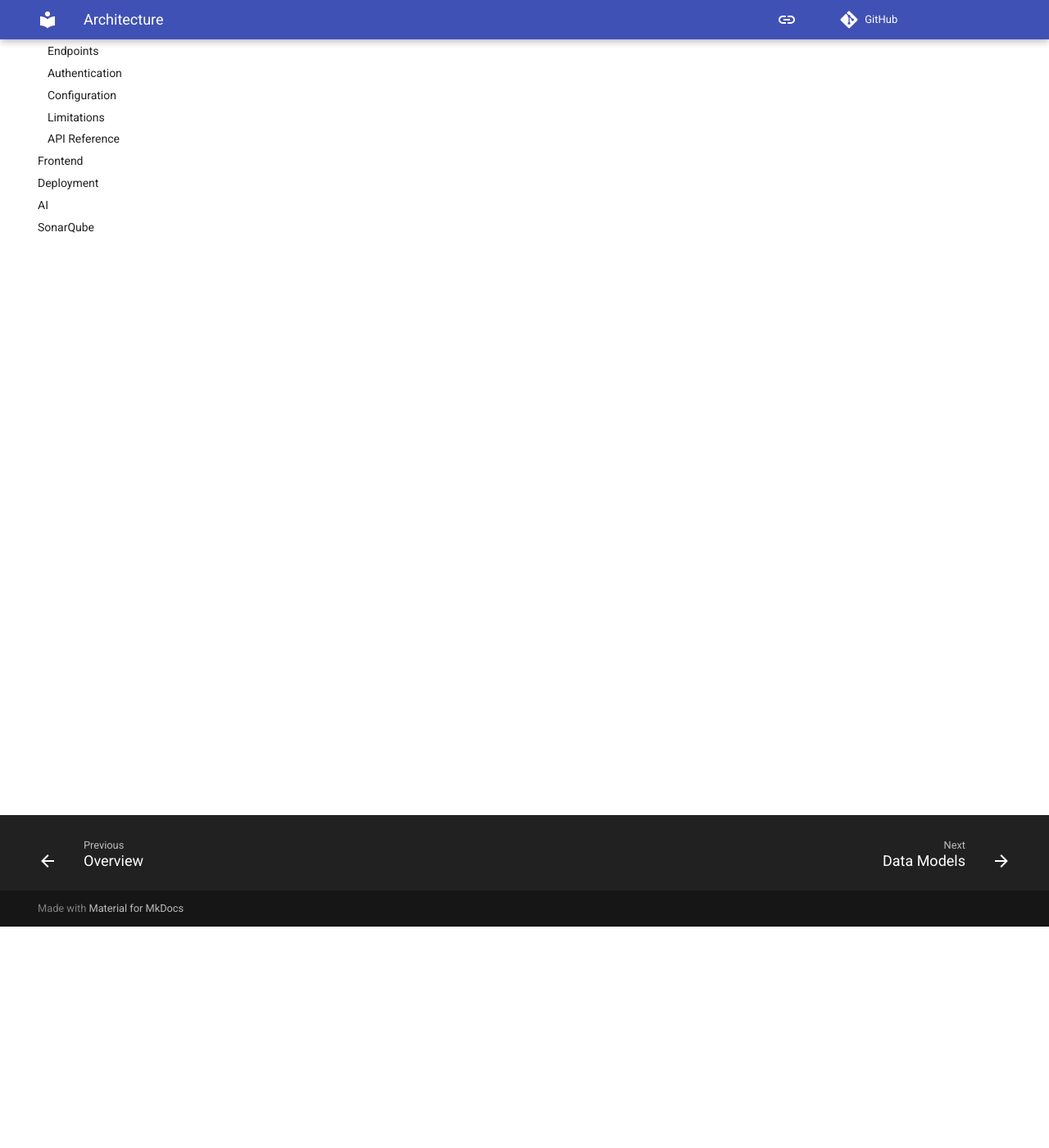
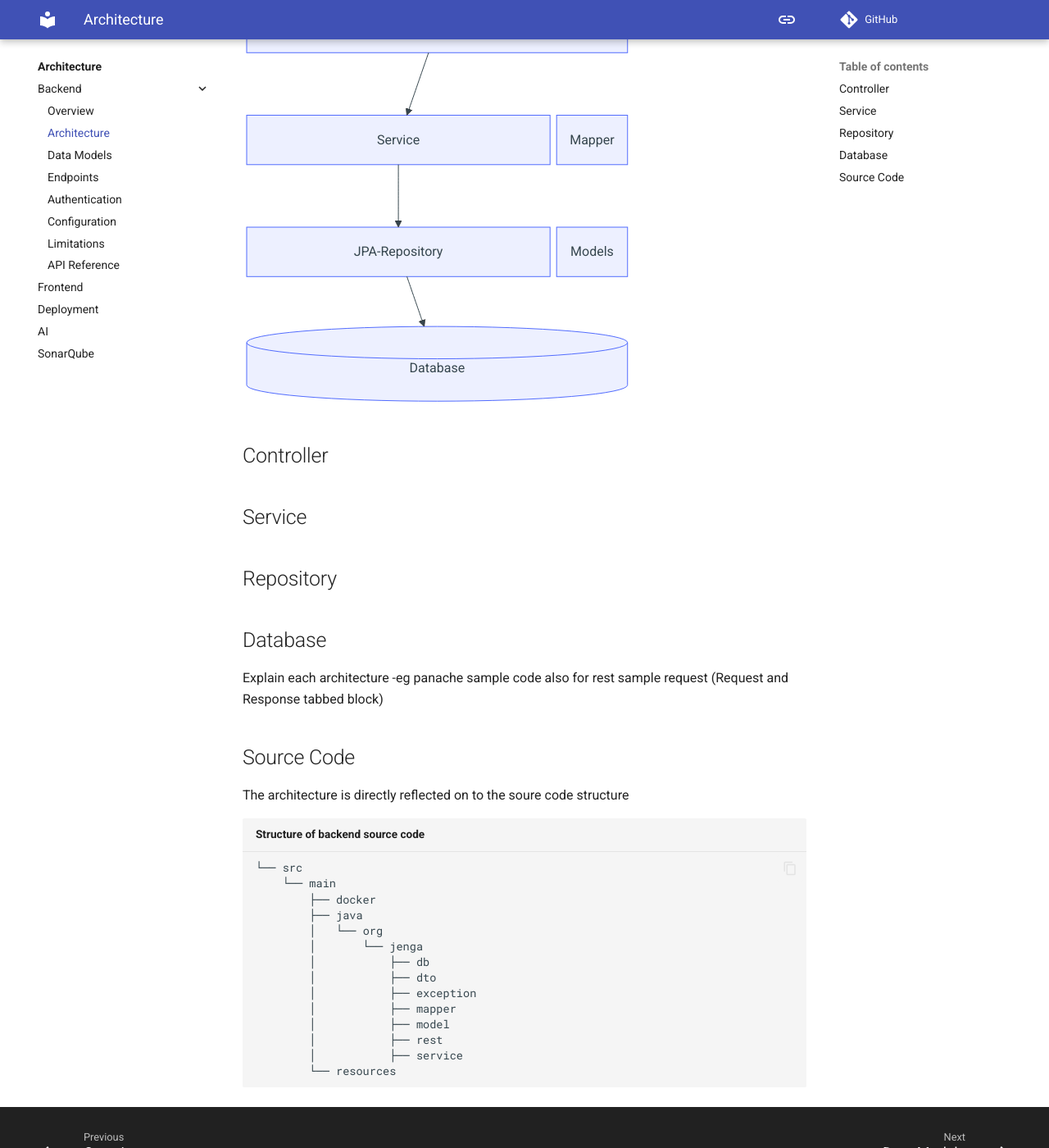
Before and after one commit to Jenga-PMS/Jenga-PMS.github.io, an MkDocs documentation site: the page built from docs/architecture/backend/architecture.md, in a window 1280 px wide and 1400 px high, scrolled down 270 px. Shown: the whole window at 82% size. Built offline with MkDocs 1.6.1 and Material for MkDocs 9.7.7, drawn with Linux system fonts in a browser that asks for light colours; comment, search, counter and statistics services are not loaded; some of the changed text lies outside the part shown.

Commit message:
Mermaid support, structure architecture BE

````diff
--- a/docs/architecture/backend/architecture.md
+++ b/docs/architecture/backend/architecture.md
@@ -1 +1,51 @@
-# test
+# Architecture
+The backend is split in different layers:
+
+``` mermaid
+block-beta
+  columns 5
+
+  A["Controller"]:5
+  space:5
+  B["Service"]:4 M["Mapper"]:1
+  space:5
+  C["JPA-Repository"]:4 E["Models"]:1
+  space:5
+  D[("Database")]:5
+
+  A --> B
+  B --> C
+  C --> D
+```
+
+## Controller
+
+## Service
+
+## Repository
+
+## Database
+
+Explain each architecture
+-eg panache sample code also for rest sample request (Request and Response tabbed block)
+
+
+## Source Code
+The architecture is directly reflected on to the soure code structure
+
+``` title="Structure of backend source code"
+└── src
+    └── main
+        ├── docker
+        ├── java
+        │   └── org
+        │       └── jenga
+        │           ├── db
+        │           ├── dto
+        │           ├── exception
+        │           ├── mapper
+        │           ├── model
+        │           ├── rest
+        │           ├── service
+        └── resources
+```
--- a/mkdocs.yml
+++ b/mkdocs.yml
@@ -76,7 +76,11 @@ markdown_extensions:
   - admonition
   - footnotes
   - md_in_html
-  - pymdownx.superfences
+  - pymdownx.superfences:
+      custom_fences:
+        - name: mermaid
+          class: mermaid
+          format: !!python/name:pymdownx.superfences.fence_code_format
   - pymdownx.tasklist:
       custom_checkbox: true
 
````
